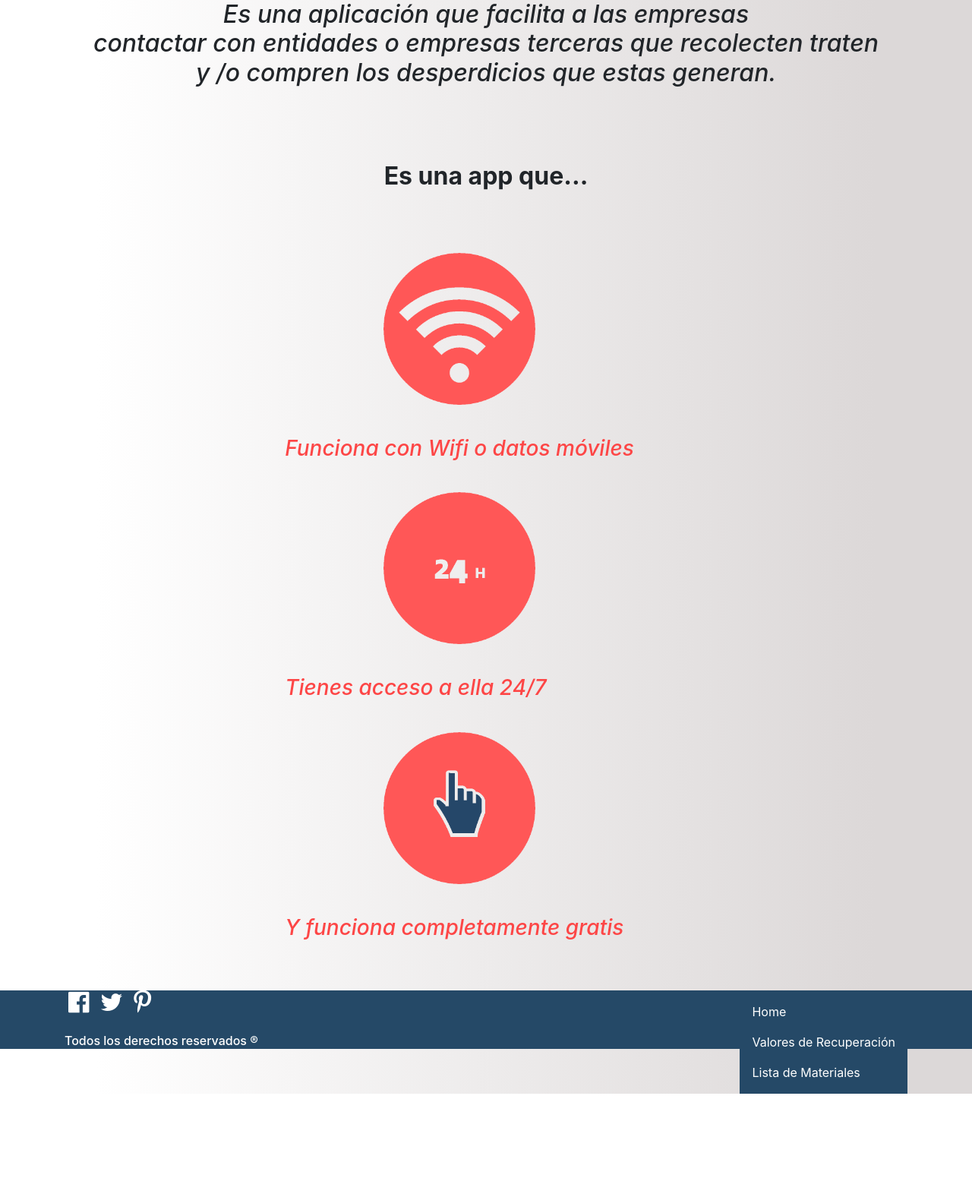
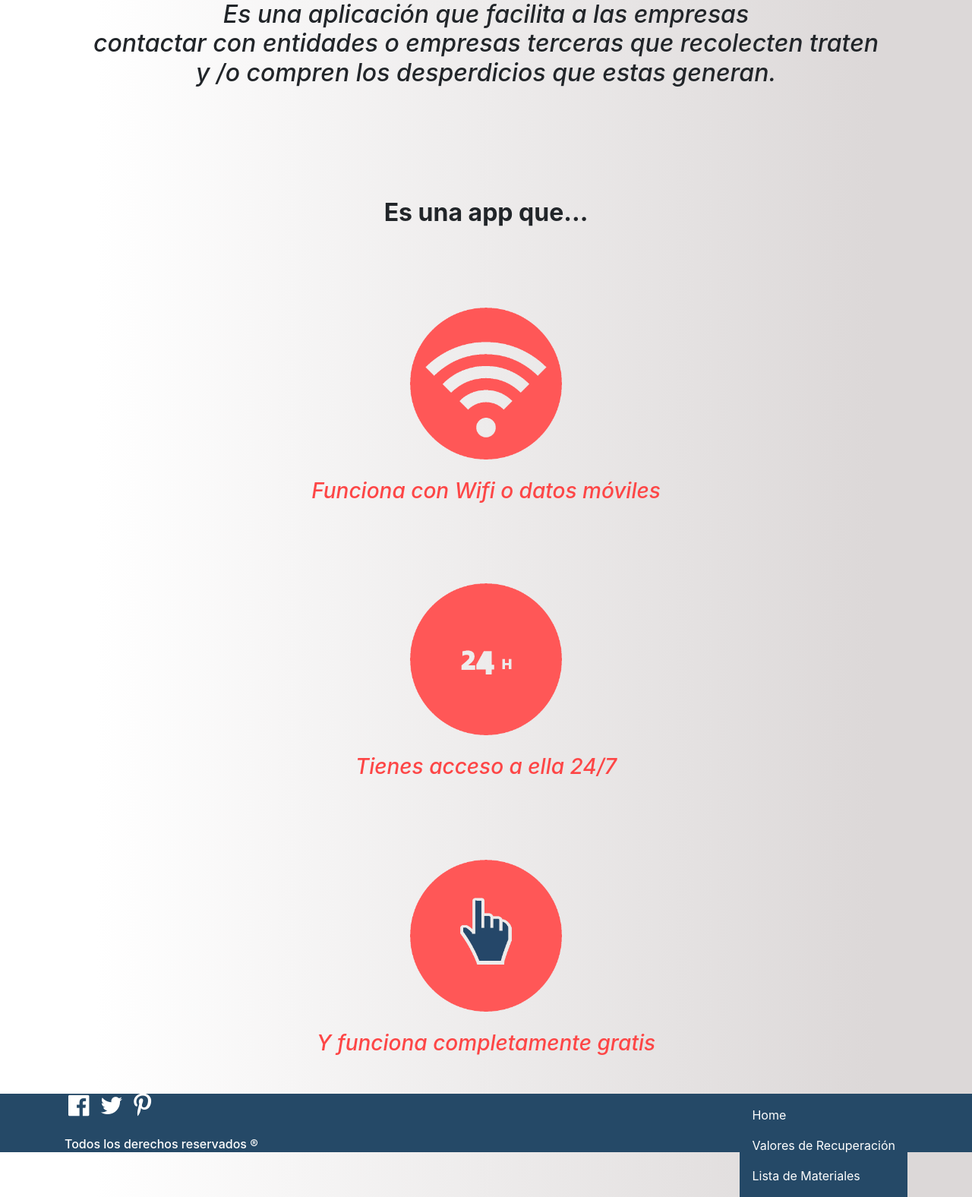
Before and after one commit to ErickQ06/Proyecto, a Django app: page / in a window 1280 px wide. Shown: the part 389-1965 px from the top of the page at 76% size. Before the commit the page ends 1829 px from the top, so only its background shows below. Run offline with Django 3.2, Linux system fonts and the light colour scheme; some libraries are stand-ins or nearby versions.

Commit message:
index complet

```diff
--- a/proyecto/templates/index.html
+++ b/proyecto/templates/index.html
@@ -13,10 +13,9 @@
 <div style="margin: 50px;">
 <br>
 <br>
-
-
+<br>
+<br>
     <h2 align="center"><b>Es una app que...</b></h2>
-    <br>
     <br>
 
 
@@ -42,22 +41,30 @@
 
   </tbody>
 </table>-->
-<div class="container row justify-content-center ">
-<div class="center-block" style="margin-right: auto; margin-left: auto;">
+<div class='center'>
+<div class='center' style="margin-right: auto; margin-left: auto;">
+<br>
+<br>
 <div style="display: block;" >
-    <div align="center">
+    <div align='center'>
     <img style=" width: 250px; height: 250px; align-items: center;" src="../static/img/wifisinfondo.png" alt="Funciona con Wifi o datos móviles"/></div>
-    <p style="text-align: center;"> <h3><i><font color="#fd4646">Funciona con Wifi o datos móviles</h3></i></font></p>
+    <div style= "text-align: center;"><h3><i><font color="#fd4646">Funciona con Wifi o datos móviles</h3></i></font></div>
 </div>
+<br>
+<br>
+<br>
 <div style="display: block;">
-    <div align="center">
+    <div align='center'>
     <img style=" width: 250px; height: 250px; align-items: center;" src="../static/img/24Hsinfondo.png" alt="Tiene acceso 24/7"/></div>
-    <p style="text-align: justify;"><h3><i><font color="#fd4646">Tienes acceso a ella 24/7</h3></i></font></p>
+    <div style="text-align-last: center;"><h3><i><font color="#fd4646">Tienes acceso a ella 24/7</h3></i></font></div>
 </div>
+<br>
+<br>
+<br>
 <div style="display: block;">
-    <div align="center">
+    <div align='center'>
     <img style=" width: 250px; height: 250px; align-items: center;" src="../static/img/fingersinfondo.png" alt="Funciona con Wifi o datos móviles"/></div>
-    <p style="text-align: center;"><h3><i><font color="#fd4646">Y funciona completamente gratis</h3></i></font></p>
+    <div style="text-align: center;"><h3><i><font color="#fd4646">Y funciona completamente gratis</h3></i></font></div>
 </div>
 </div>
 </div>
```
